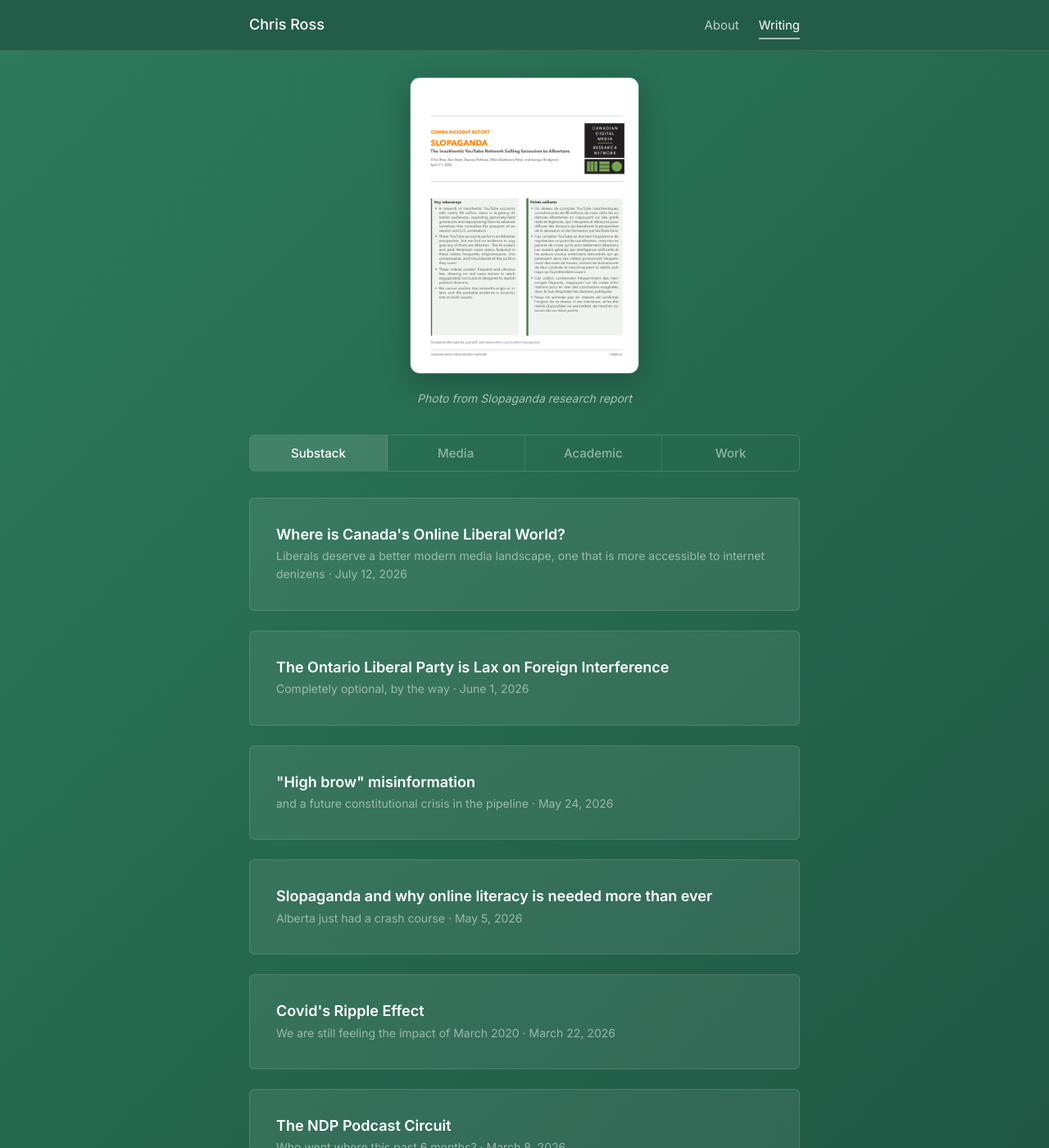
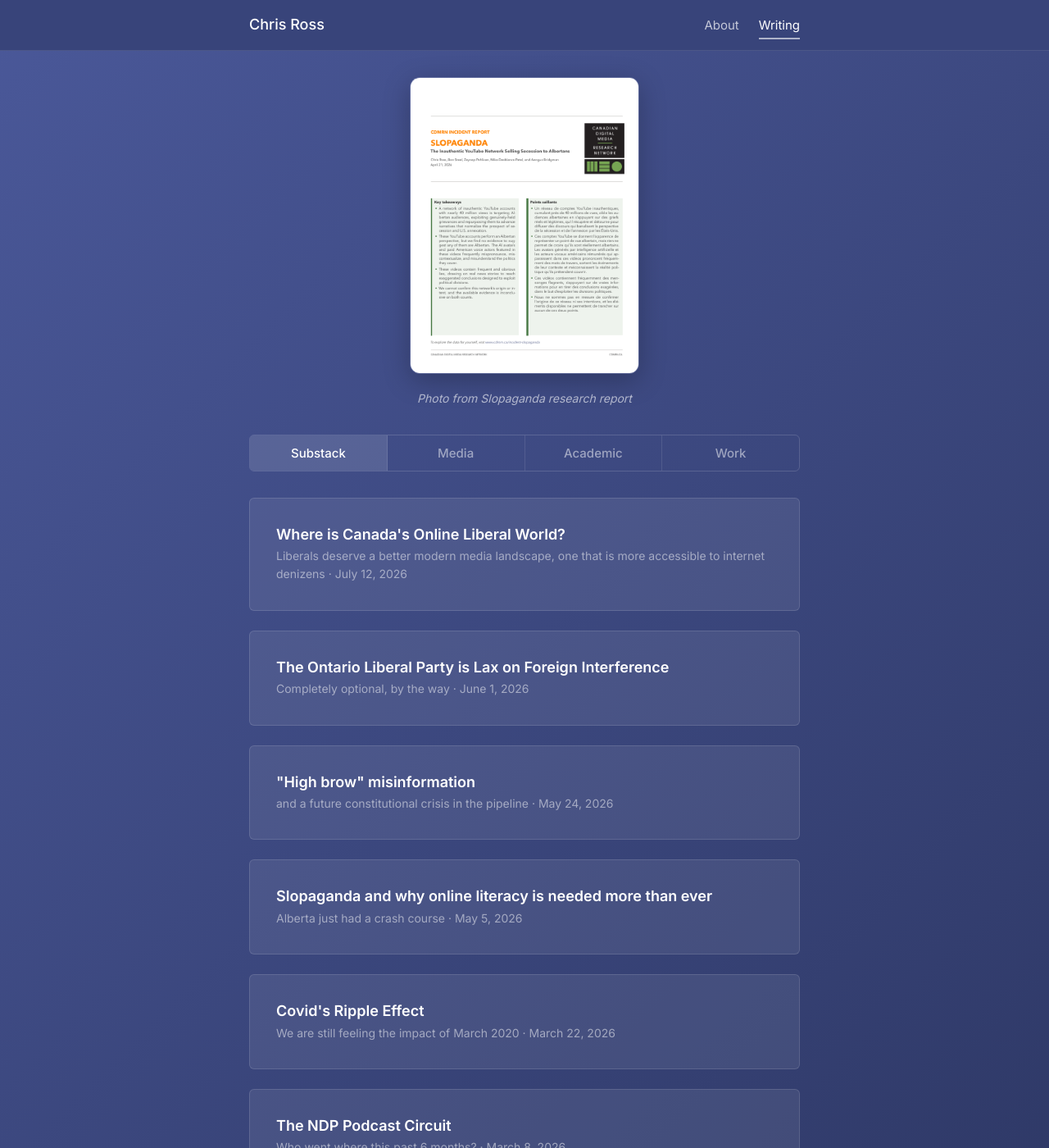
Before and after one commit to chrispross/chrispross.github.io, a Jekyll site: the page built from writing.html, in a window 1280 px wide and 1400 px high. Shown: the whole window at 82% size. Built offline with Jekyll 4.4.1, drawn with Linux system fonts in a browser that asks for light colours; comment, search, counter and statistics services are not loaded.

Commit message:
Give writing page its own indigo palette
Co-Authored-By: Claude Opus 5 (1M context) <noreply@anthropic.com>

```diff
--- a/writing.html
+++ b/writing.html
@@ -8,12 +8,12 @@ permalink: /writing/
 <style>
   /* Green mirage gradient background */
   body {
-    background: linear-gradient(135deg, #2d7b5e 0%, #1a4a3a 100%);
+    background: linear-gradient(135deg, #4a5899 0%, #262f57 100%);
     min-height: 100vh;
   }
 
   .site-header {
-    background: #245c4a;
+    background: #38447a;
     border-bottom: 1px solid rgba(255, 255, 255, 0.1);
   }
 
```
